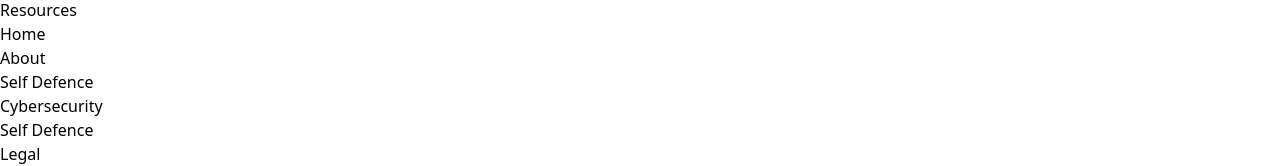
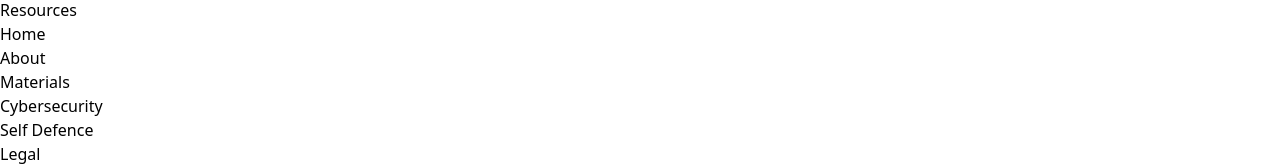
Before and after one commit to KingrogKDR/Campus-security, a React (Vite) app in the folder client/: page / in a window 1280 px wide. Shown: the part 541-707 px from the top of the page. Built offline with nearby package versions, Linux system fonts and the light colour scheme; no server answers.

Commit message:
again minor fix :(

```diff
--- a/client/src/components/Footer.jsx
+++ b/client/src/components/Footer.jsx
@@ -28,7 +28,7 @@ export default function Footer() {
                             </ul>
                         </div>
                         <div>
-                            <h2 className="mb-4 text-sm font-semibold text-gray-900 uppercase">Self Defence</h2>
+                            <h2 className="mb-4 text-sm font-semibold text-gray-900 uppercase">Materials</h2>
                             <ul className="text-gray-500 font-medium">
                                 <li className="mb-4">
                                     <a
```
